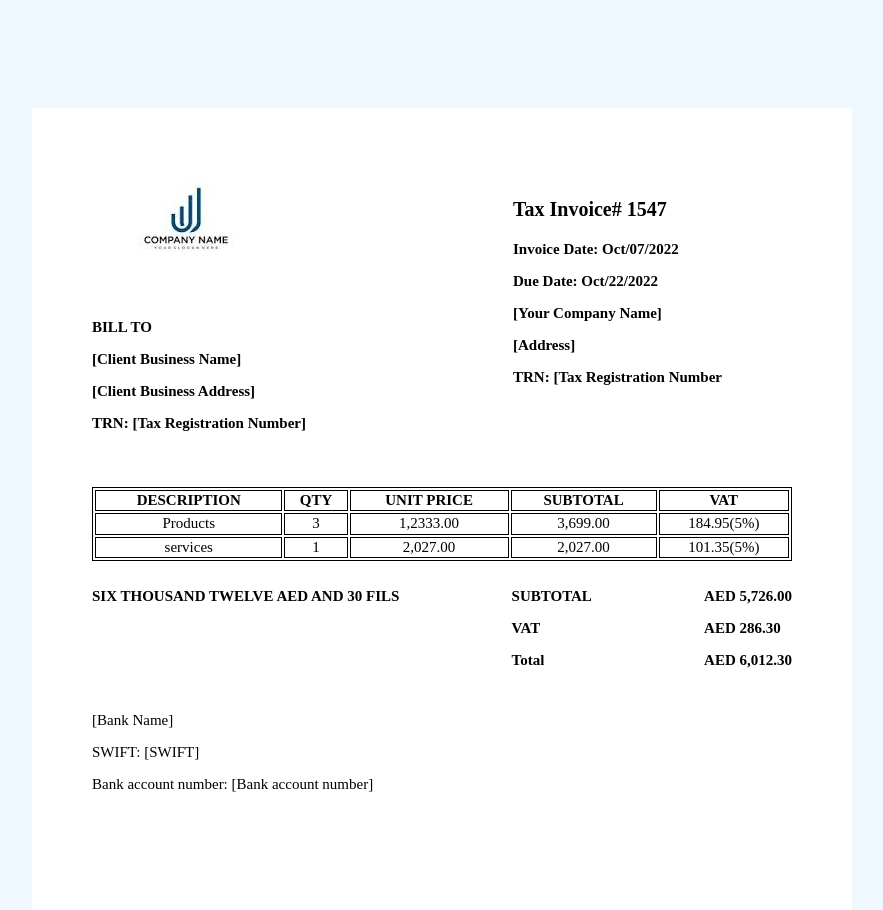
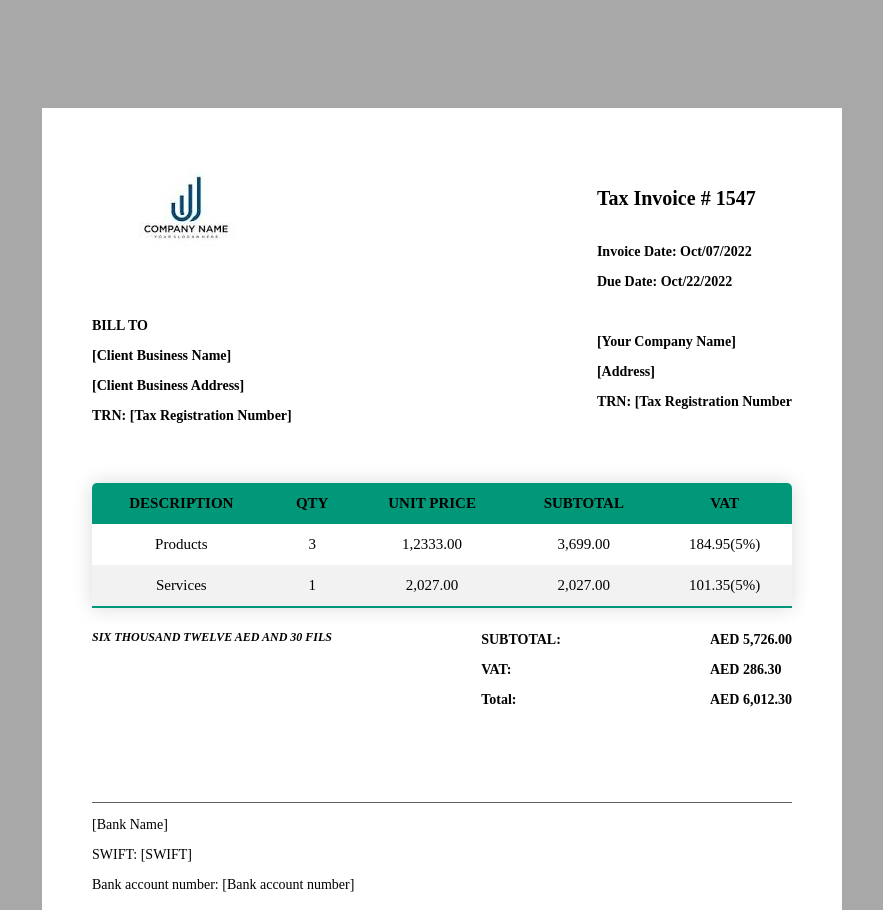
Before and after one commit to Jerome-dev1/TaxInvoice-1574, a plain HTML site: page index.html in a window 1280 px wide. Shown: the top 910 px of the page, without its empty margins (198-1081 px from the left). Drawn offline with Linux system fonts and the light colour scheme.

Commit message:
fixed invoice template

```diff
--- a/index.html
+++ b/index.html
@@ -1,58 +1,93 @@
 <!DOCTYPE html>
 <html>
 <style>
-table, th, td, td {
+.content-table {
   font-size: 15px;
-  border: 0.5px solid black;
+  border-collapse: collapse;
+  min-width: 300px;
+  border-radius: 5px 5px 0 0;
+  overflow: hidden;
+  box-shadow: 0 0 20px rgba(0, 0, 0, 0.15);
+}
+
+
+.content-table thead tr {
+  background-color: #009879;
   text-align: center;
-  align-items: center;
-  margin-top: 30px
+  font-weight: bold;
+}
+
+.content-table th, td {
+  padding: 12px 15px;
+}
+
+.content-table tbody tr {
+  border-bottom: 1px #dddddd;
+  text-align: center;
+}
+
+.content-table tbody tr:nth-of-type(even) {
+  background-color: #f2f2f2;
+}
+
+.content-table tbody tr:last-of-type {
+  border-bottom: 2px solid #009879
 }
 
 .image-section {
-  margin-bottom: 25px;
+  margin-bottom: 20px;
 }
 
 .tax-invoice {
   font-size: 20px;
+  display: flex;
+  flex-direction: column;
+  justify-content: space-between;
 }
 
 
 body {
-  height: 1000px;
+
   display: flex;
   justify-content: center;
-  background-color: aliceblue;
+  background-color: #a8a8a8;
   padding-top: 100px;
   padding-bottom: 100px;
 }
 
 .main-container {
+  font-size: 8px;
+  font-style: normal;
   position: relative;
   width: 700px;
   display: flex;
-  justify-content: space-between;
+  justify-content: center;
+  align-items: center;
   flex-wrap: wrap;
   background-color: rgb(255, 255, 255);
-  padding: 60px;
-  padding-bottom: 300px;
+  padding: 50px;
+  padding-bottom: 325px;
 }
 
 .header-container {
-  font-size: 15px;
+  font-size: 14px;
+  font-style: normal;
   position: relative;
   display: flex;
   justify-content: space-between;
-  width: 90%;
+  width: 100%;
+  padding-bottom: 35px;
 }
 
+
 .footer-container {
-  font-size: 15px;
   display: flex;
   justify-content: space-between;
+  padding-bottom: 70px;
 }
 
 .footer {
+  font-style: italic;
   display: flex;
   flex-direction: row;
   justify-content: space-between;
@@ -60,10 +95,22 @@ body {
   width: 100%;
 }
 
-.end-section {
-  font-size: 15px;
+.footer-section {
+  font-size: 14px;
+  font-style: normal;
 }
 
+.footer-text {
+  font-size: 14px;
+  font-style: normal;
+}
+
+.end-section {
+  font-size: 14px;
+  position: relative;
+  border-top: 1px solid rgb(99, 99, 99);
+  width: 100%
+}
 
 </style>
   <body>
@@ -72,6 +119,7 @@ body {
         <div class="header-section">
           <img class="image-section" src="./assets/company_logo.jpg">
           <div class="bill-client">
+            <br>
             <p>BILL TO</p>
             <p>[Client Business Name]</p>
             <p>[Client Business Address]</p>
@@ -80,12 +128,13 @@ body {
         </div>
           <div class="right-section">
             <div class="tax-invoice">
-              <p>Tax Invoice# 1547</p>
+              <p>Tax Invoice # 1547</p>
             </div>
             <div class="header-date">
               <p>Invoice Date: Oct/07/2022</p>
               <p>Due Date: Oct/22/2022</p>
             </div>
+            <br>
             <div class="bill-section">
               <div class="bill-text">
                 <p>[Your Company Name]</p>
@@ -95,7 +144,8 @@ body {
           </div>
         </div>
       </h1>
-        <table style="width: 100%">
+        <table class="content-table" style="width: 100%">
+          <thead>
             <tr>
               <th>DESCRIPTION</th>
               <th>QTY</th>
@@ -103,6 +153,8 @@ body {
               <th>SUBTOTAL</th>
               <th>VAT</th>
             </tr>
+          </thead>
+          <tbody>
             <tr>
               <td>Products</td>
               <td>3</td>
@@ -111,21 +163,22 @@ body {
               <td>184.95(5%)</td>
             </tr>
             <tr>
-            <td>services</td>
+              <td>Services</td>
               <td>1</td>
               <td>2,027.00</td>
               <td>2,027.00</td>
               <td>101.35(5%)</td>
             </tr>
+          </tbody>
         </table>
         <h2 class="footer-container">
           <div class="footer-class">
             <div class="footer">
               <p>SIX THOUSAND TWELVE AED AND 30 FILS</p>
               <div class="footer-section">
-                <p>SUBTOTAL</p>
-                <p>VAT</p>
-                <p>Total</p>
+                <p>SUBTOTAL:</p>
+                <p>VAT:</p>
+                <p>Total:</p>
               </div>
               <div class="footer-text">
                 <p>AED 5,726.00</p>
```
Also changed, not shown: 1 other file. Lines whose indentation alone changed are shown as unchanged.
